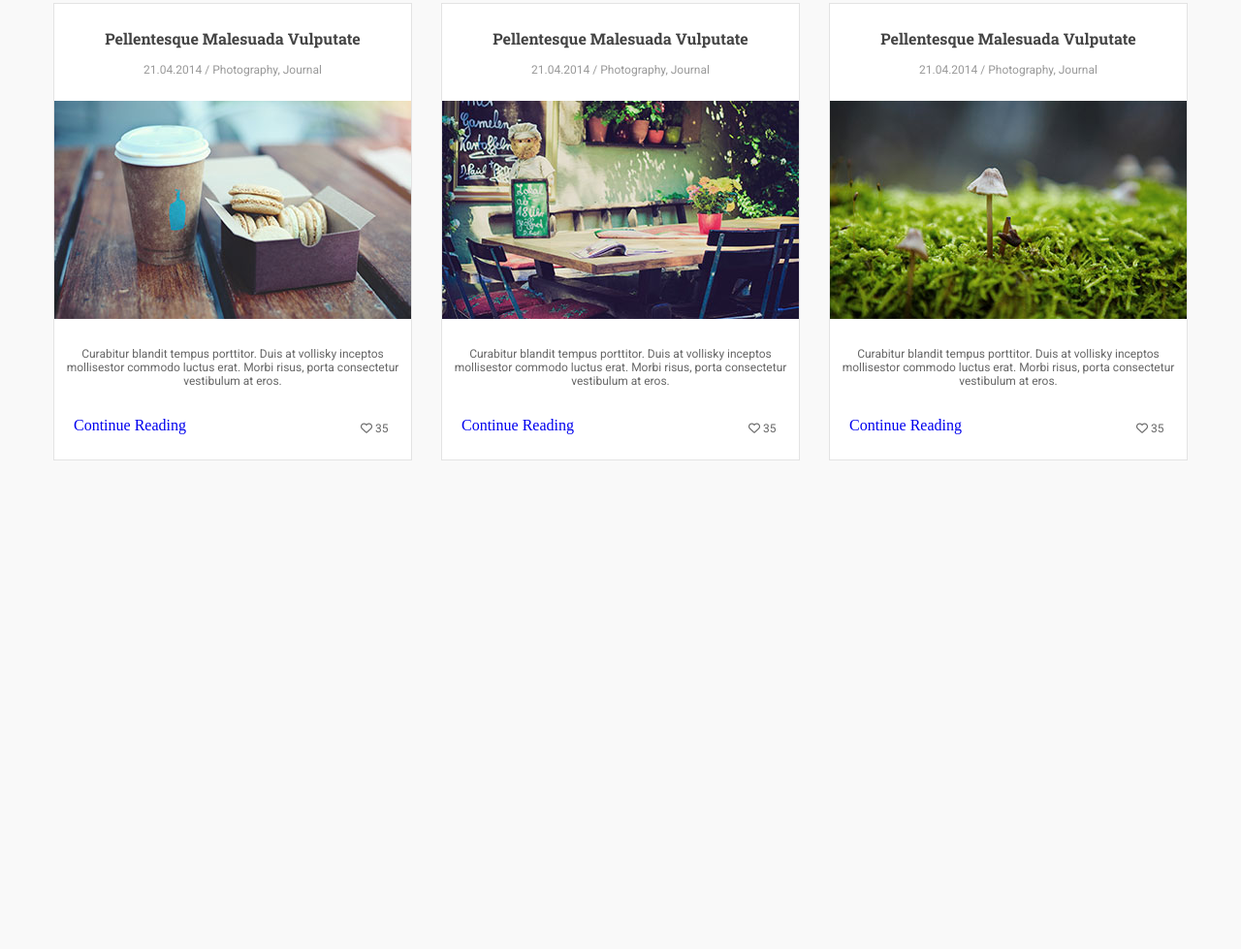
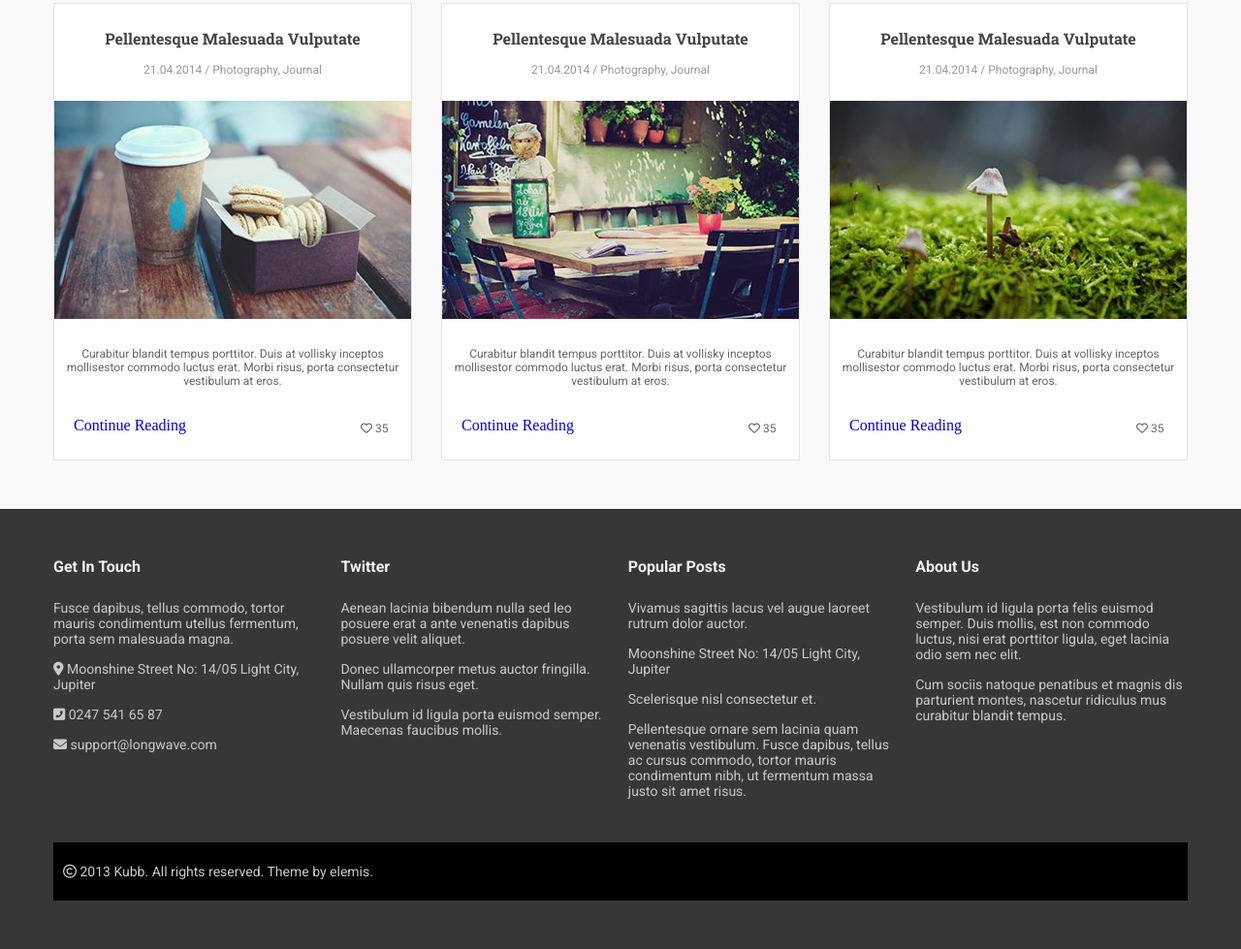
Before and after one commit to reaz950/Project-kubb, a plain HTML site: page index.html in a window 1280 px wide. Shown: the part 2068-3047 px from the top of the page at 97% size. Before the commit the page ends 2593 px from the top, so only its background shows below. Drawn offline with Linux system fonts and the light colour scheme.

Commit message:
All part done

```diff
--- a/index.html
+++ b/index.html
@@ -170,8 +170,50 @@
             </div>
         </section>
 
+        <!-- Footer part html start  -->
 
-
+        <footer id="footer">
+            <div class="container">
+                <div class="footer-main">
+                    <div class="footer-item">
+                        <div class="footer-head">
+                            <h2>Get In Touch</h2>
+                            <p>Fusce dapibus, tellus commodo, tortor mauris condimentum utellus fermentum, porta sem malesuada magna. </p>
+                            <p><i class="fas fa-map-marker-alt"></i>  Moonshine Street No: 14/05 Light City, Jupiter </p>
+                            <p><i class="fas fa-phone-square-alt"></i> 0247 541 65 87</p>
+                            <p> <i class="fas fa-envelope"></i> support@longwave.com</p>
+                        </div>
+                    </div>
+                    <div class="footer-item">
+                        <div class="footer-head">
+                            <h2>Twitter</h2>
+                            <p>Aenean lacinia bibendum nulla sed leo posuere erat a ante venenatis dapibus posuere velit aliquet.</p>
+                            <p>Donec ullamcorper metus auctor fringilla. Nullam quis risus eget.</p>
+                            <p>Vestibulum id ligula porta  euismod semper. Maecenas faucibus mollis.</p>
+                        </div>
+                    </div>
+                    <div class="footer-item">
+                        <div class="footer-head">
+                            <h2>Popular Posts</h2>
+                            <p>Vivamus sagittis lacus vel augue laoreet rutrum dolor auctor. </p>
+                            <p>Moonshine Street No: 14/05 Light City, Jupiter </p>
+                            <p>Scelerisque nisl consectetur et.</p>
+                            <p>Pellentesque ornare sem lacinia quam venenatis vestibulum. Fusce dapibus, tellus ac cursus commodo, tortor mauris condimentum nibh, ut fermentum massa justo sit amet risus.</p>
+                        </div>
+                    </div>
+                    <div class="footer-item">
+                        <div class="footer-head">
+                            <h2>About Us</h2>
+                            <p>Vestibulum id ligula porta felis euismod semper. Duis mollis, est non commodo luctus, nisi erat porttitor ligula, eget lacinia odio sem nec elit. </p>
+                            <p>Cum sociis natoque penatibus et magnis dis parturient montes, nascetur ridiculus mus curabitur blandit tempus.</p>
+                        </div>
+                    </div>
+                </div>
+                <div class="footer-end">
+                    <p><i class="far fa-copyright"></i> 2013 Kubb. All rights reserved. Theme by elemis.</p>
+                </div>
+            </div>
+        </footer>
     </main>
 </body>
 </html>
--- a/style.css
+++ b/style.css
@@ -316,3 +316,51 @@ body{
     padding-top: 10px;
     margin-left: 180px;
 }
+
+
+/* Footer part css start  */
+#footer{
+    padding-top: 50px;
+    padding-bottom: 50px;
+    background: #373737;
+}
+
+.footer-main{
+    display: flex;
+    justify-content:space-between;
+    padding-bottom: 30px;
+}
+
+.footer-item{
+    width: 24%;
+}
+
+.footer-head h2{
+    font-family: 'Roboto', sans-serif;
+    font-size: 16px;
+    font-weight:700;
+    color: #f0f0f0;
+    padding-bottom: 25px;
+}
+
+.footer-item p{
+    font-family: 'Roboto', sans-serif;
+    font-size: 14px;
+    font-weight:400;
+    color: #cacaca;
+    padding-bottom: 15px;
+}
+
+.footer-end{
+    color: #cacaca;
+    height: 60px;
+    line-height: 60px;
+    background: #000;
+}
+
+.footer-end p{
+    font-family: 'Roboto', sans-serif;
+    font-size: 14px;
+    font-weight:400;
+    margin-left: 10px;
+}
```
